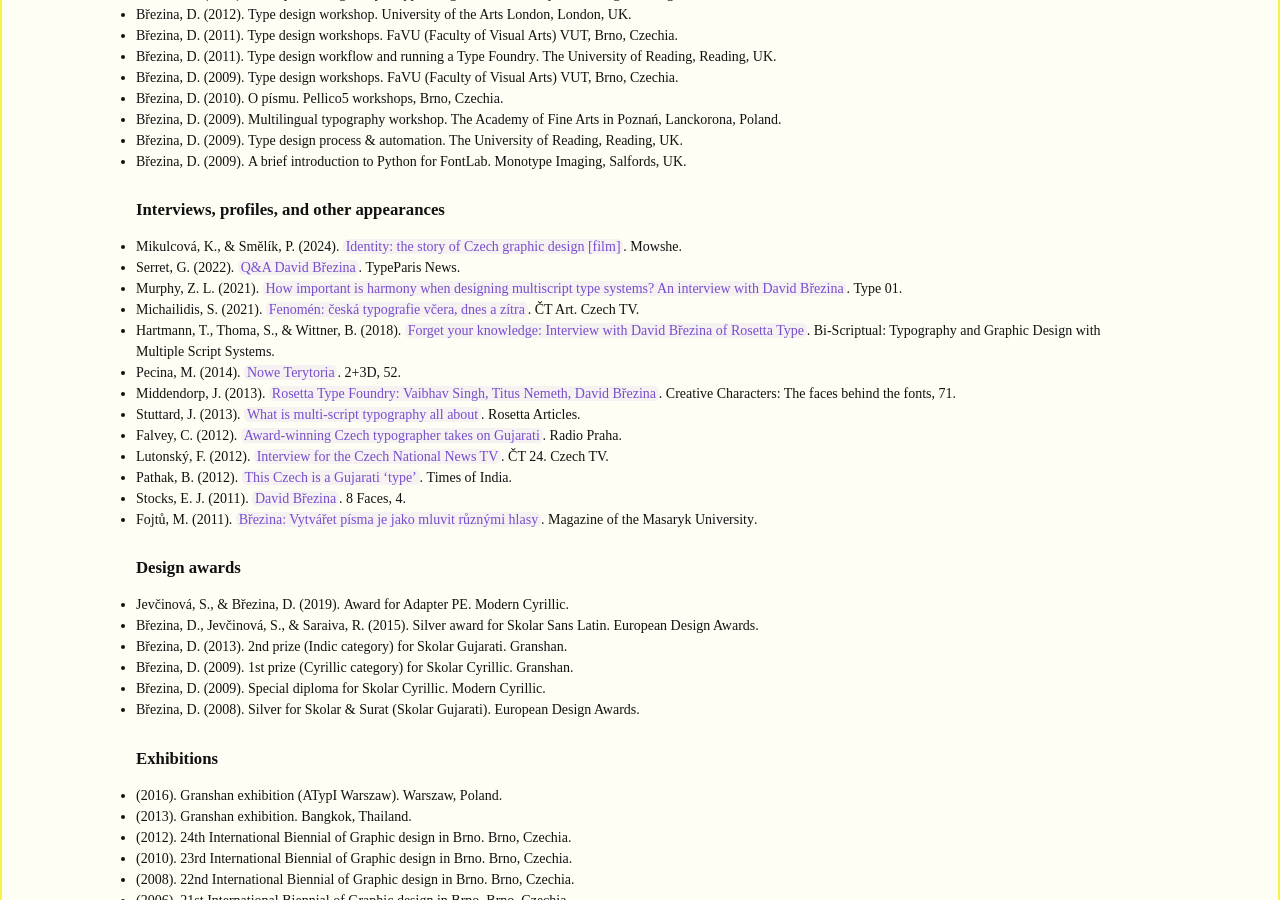
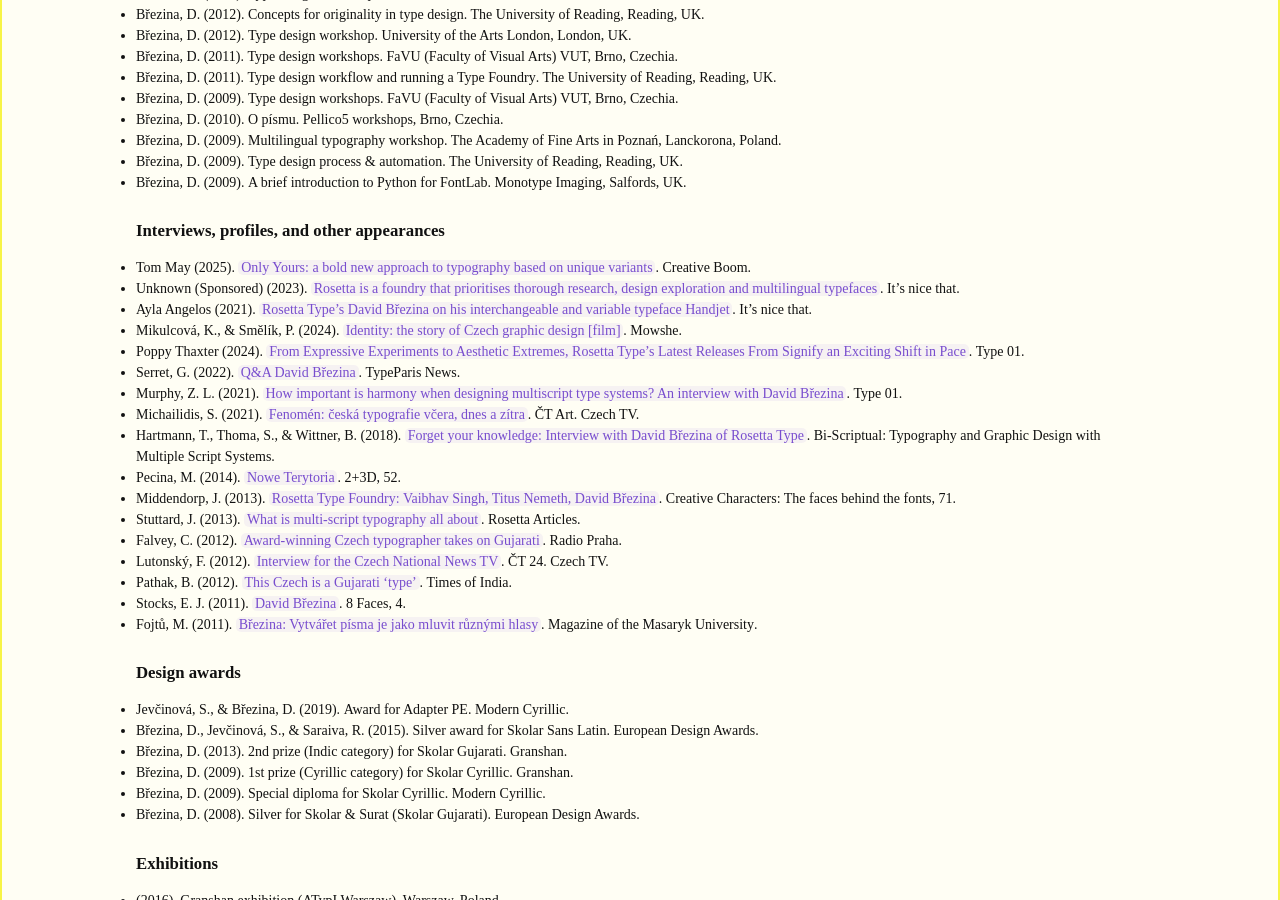
Before and after one commit to MrBrezina/mrbrezina.com, a Jekyll site: the page built from README.md, in a window 1280 px wide and 900 px high, scrolled down 3092 px. Built offline with Jekyll 4.4.1, drawn with Linux system fonts in a browser that asks for light colours; some web fonts are replaced; some of the changed text lies outside the part shown.

Commit message:
Added recent interviews and lectures

```diff
--- a/_data/data.yaml
+++ b/_data/data.yaml
@@ -228,6 +228,14 @@ categories:
 
 - name: Lectures
   items:
+  - authors:
+    - Březina, David
+    - Štepanovská Anna
+    title: Useless Fonts
+    publisher: Brno Bold Typo 02
+    date: 15. 5. 2025
+    location: Brno, Czechia
+    url: https://www.brnobold.cz/udalosti/brno-typo-2
   - authors:
     - Březina, David
     title: Hyperglot – a toolkit for discovering language support in digital fonts [poster presentation]
@@ -562,12 +570,36 @@ categories:
 - name: Interviews, profiles, and other appearances
   items:
   - authors:
+    - Tom May
+    title: "Only Yours: a bold new approach to typography based on unique variants"
+    publication: Creative Boom
+    date: 14. 5. 2025
+    url: https://www.creativeboom.com/resources/only-yours-a-bold-new-approach-to-typography-based-on-personalisation/
+  - authors:
+    - Unknown (Sponsored)
+    title: "Rosetta is a foundry that prioritises thorough research, design exploration and multilingual typefaces"
+    publication: It’s nice that
+    date: 14. 2. 2023
+    url: https://www.itsnicethat.com/articles/rosetta-graphic-design-sponsored-content-140223
+  - authors:
+    - Ayla Angelos
+    title: "Rosetta Type’s David Březina on his interchangeable and variable typeface Handjet"
+    publication: It’s nice that
+    date: 14. 6. 2021
+    url: https://www.itsnicethat.com/articles/rosetta-type-foundry-handjet-graphic-design-140621
+  - authors:
     - Mikulcová, Kateřina
     - Smělík, Petr
     title: "Identity: the story of Czech graphic design [film]"
     publisher: Mowshe
     date: 4. 10. 2024
     url: https://bohemianidentity.com
+  - authors:
+    - Poppy Thaxter
+    title: "From Expressive Experiments to Aesthetic Extremes, Rosetta Type’s Latest Releases From Signify an Exciting Shift in Pace"
+    publication: Type 01
+    date: 9. 4. 2024
+    url: https://type-01.com/from-expressive-experiments-to-aesthetic-extremes-rosetta-types-latest-releases-from-signify-an-exciting-shift-in-pace/
   - authors:
     - Serret, Gina
     title: Q&A David Březina
```
